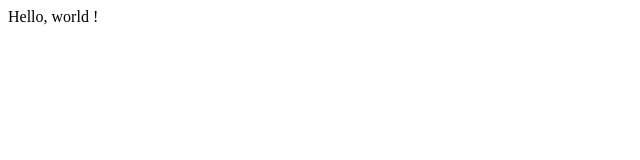
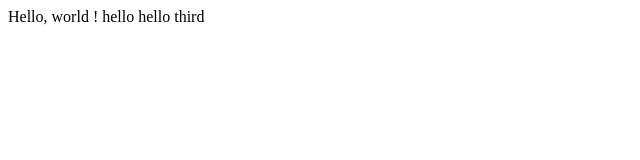
Before and after one commit to kevolenga/lecture0, a plain HTML site: page index.html in a window 1280 px wide. Shown: the whole page, without its empty margins (0-640 px from the left). Drawn offline with Linux system fonts and the light colour scheme.

Commit message:
Update index.html

```diff
--- a/index.html
+++ b/index.html
@@ -7,6 +7,6 @@
     <title>Document</title>
 </head>
 <body>
-    Hello, world !
+    Hello, world ! hello hello third
 </body>
 </html>
```
